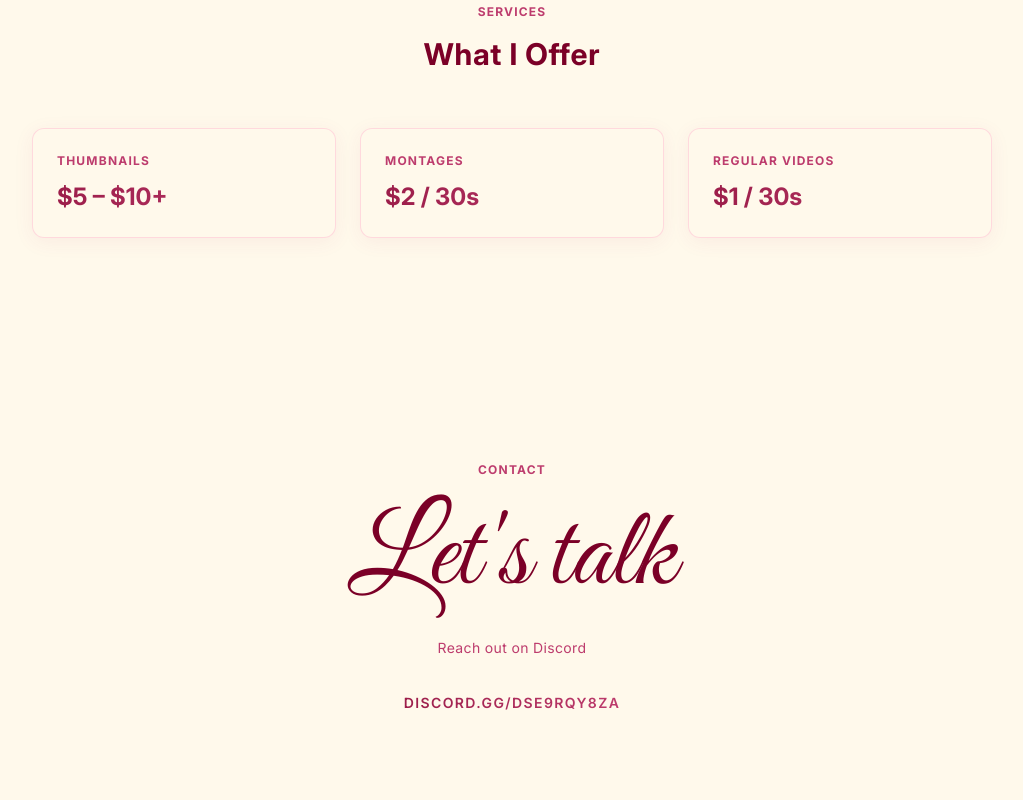
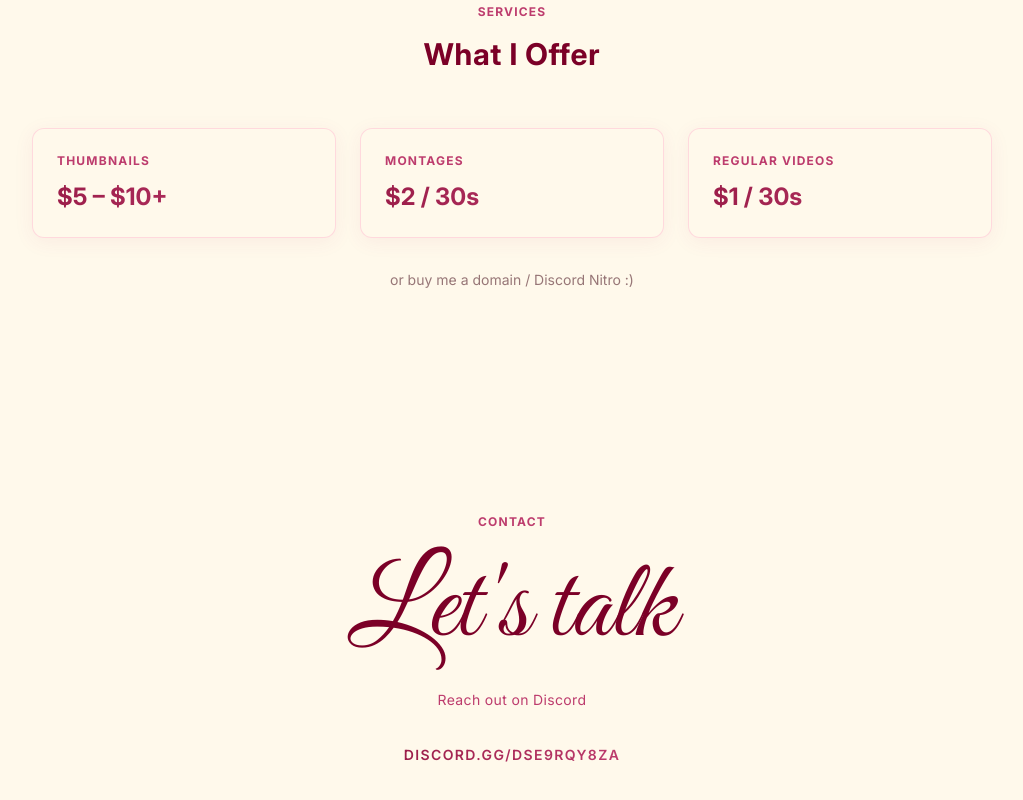
Before and after one commit to 0shiNoKo/portfolio-website, a Next.js app: page / in a window 1280 px wide. Shown: the part 3735-4535 px from the top of the page, without its empty margins (128-1151 px from the left). Built offline with nearby package versions, Linux system fonts and the light colour scheme; no server answers.

Commit message:
meow meow meow

```diff
--- a/app/layout.tsx
+++ b/app/layout.tsx
@@ -1,5 +1,6 @@
 import type { Metadata } from 'next'
 import localFont from 'next/font/local'
+import { Analytics } from '@vercel/analytics/next'
 import './globals.css'
 
 const greatVibes = localFont({
@@ -22,6 +23,7 @@ export default function RootLayout({ children }: { children: React.ReactNode })
     <html lang="en" className={`${greatVibes.variable} ${inter.variable}`}>
       <body className="font-inter">
         {children}
+        <Analytics />
       </body>
     </html>
   )
--- a/components/Services.tsx
+++ b/components/Services.tsx
@@ -45,6 +45,9 @@ export default function Services() {
           </div>
         ))}
       </div>
+      <p className="font-inter text-sm text-center mt-8" style={{ color: 'var(--text-muted)', opacity: 0.6 }}>
+        or buy me a domain / Discord Nitro :)
+      </p>
     </section>
   )
 }
--- a/package.json
+++ b/package.json
@@ -8,6 +8,7 @@
     "start": "next start"
   },
   "dependencies": {
+    "@vercel/analytics": "^2.0.1",
     "next": "^16.2.1",
     "react": "^19.2.4",
     "react-dom": "^19.2.4",
```
Also changed, not shown: 1 other file (tests, documents, lock files or other folders).
